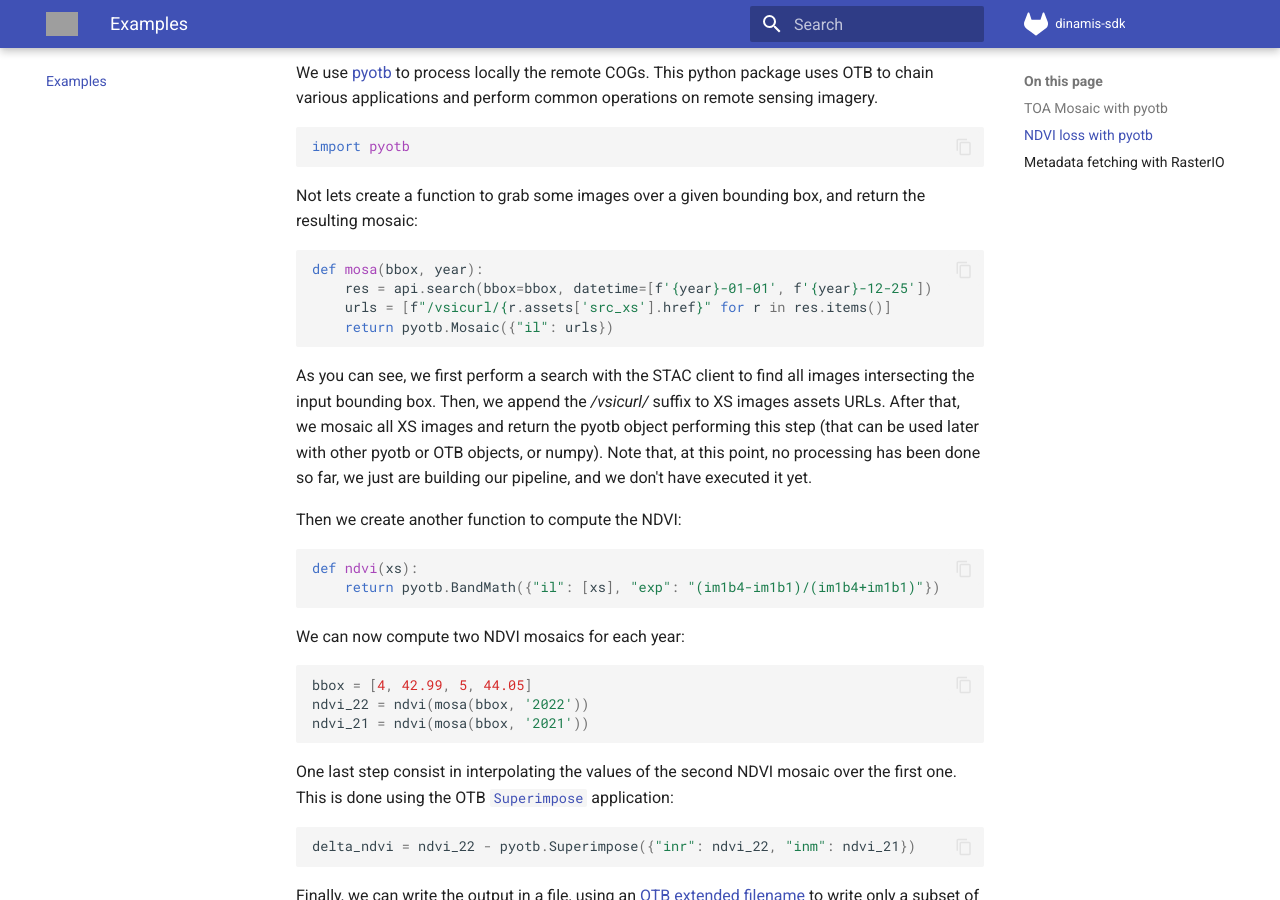
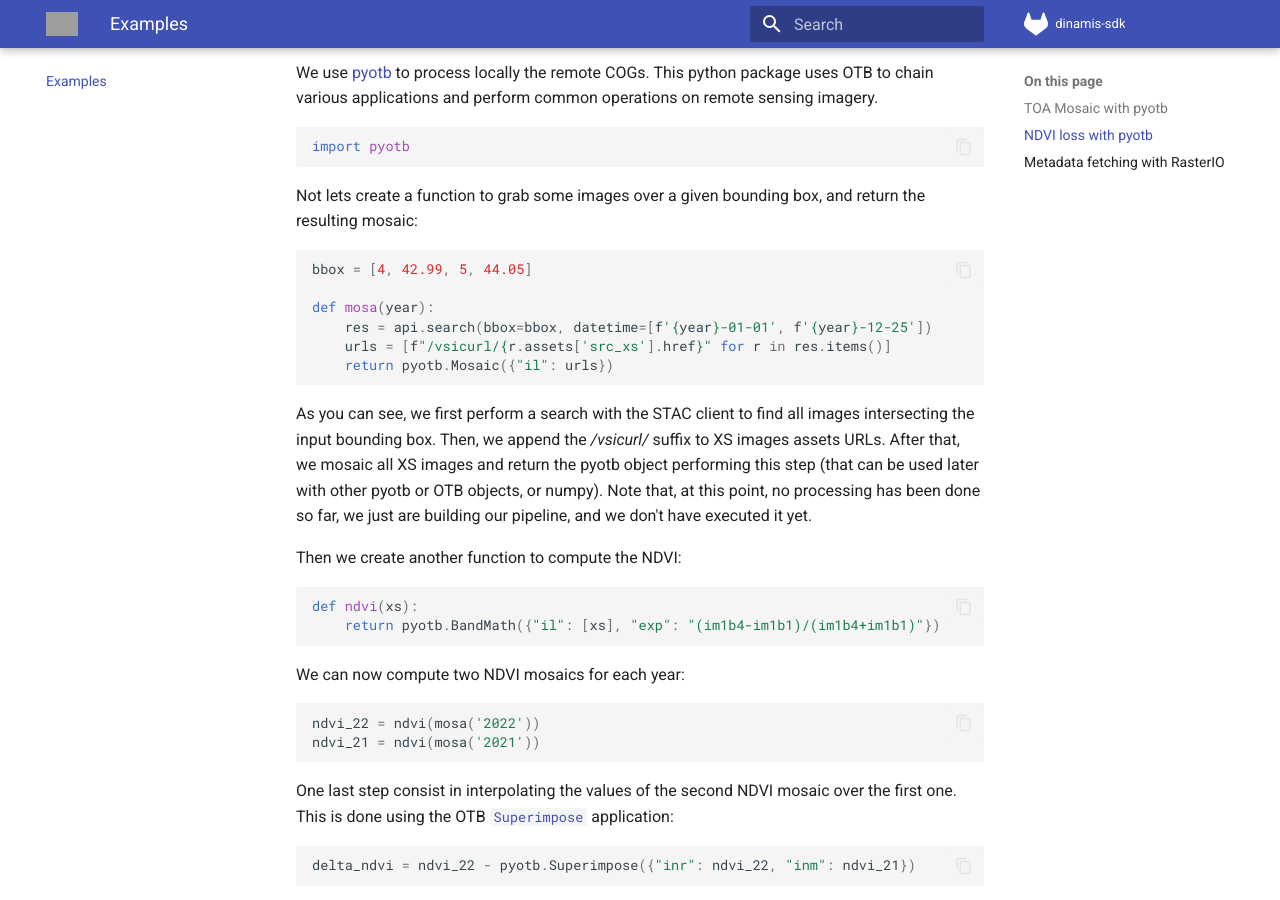
Before and after one commit to remicres/dinamis-sdk, an MkDocs documentation site: the page built from doc/examples.md, in a window 1280 px wide and 900 px high, scrolled down 2042 px. Built offline with MkDocs 1.6.1 and Material for MkDocs 9.7.7, drawn with Linux system fonts in a browser that asks for light colours; grey boxes are pictures that could not be loaded.

Commit message:
DOC: update examples

````diff
--- a/doc/examples.md
+++ b/doc/examples.md
@@ -113,9 +115,8 @@ def ndvi(xs):
 We can now compute two NDVI mosaics for each year:
 
 ```python
-bbox = [4, 42.99, 5, 44.05]
-ndvi_22 = ndvi(mosa(bbox, '2022'))
-ndvi_21 = ndvi(mosa(bbox, '2021'))
+ndvi_22 = ndvi(mosa('2022'))
+ndvi_21 = ndvi(mosa('2021'))
 ```
 
 One last step consist in interpolating the values of the second NDVI mosaic
````
Also changed, not shown: other parts of doc/examples.md (+3 -1 lines).
